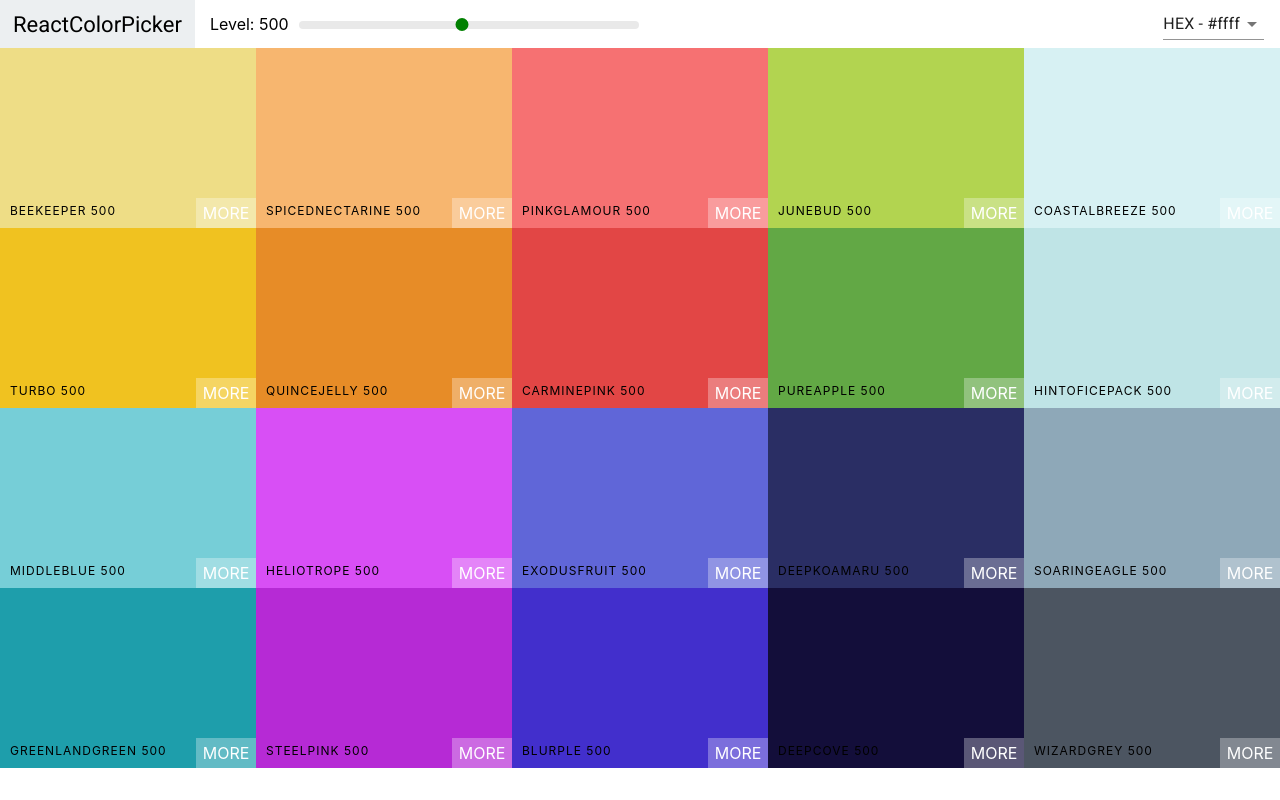
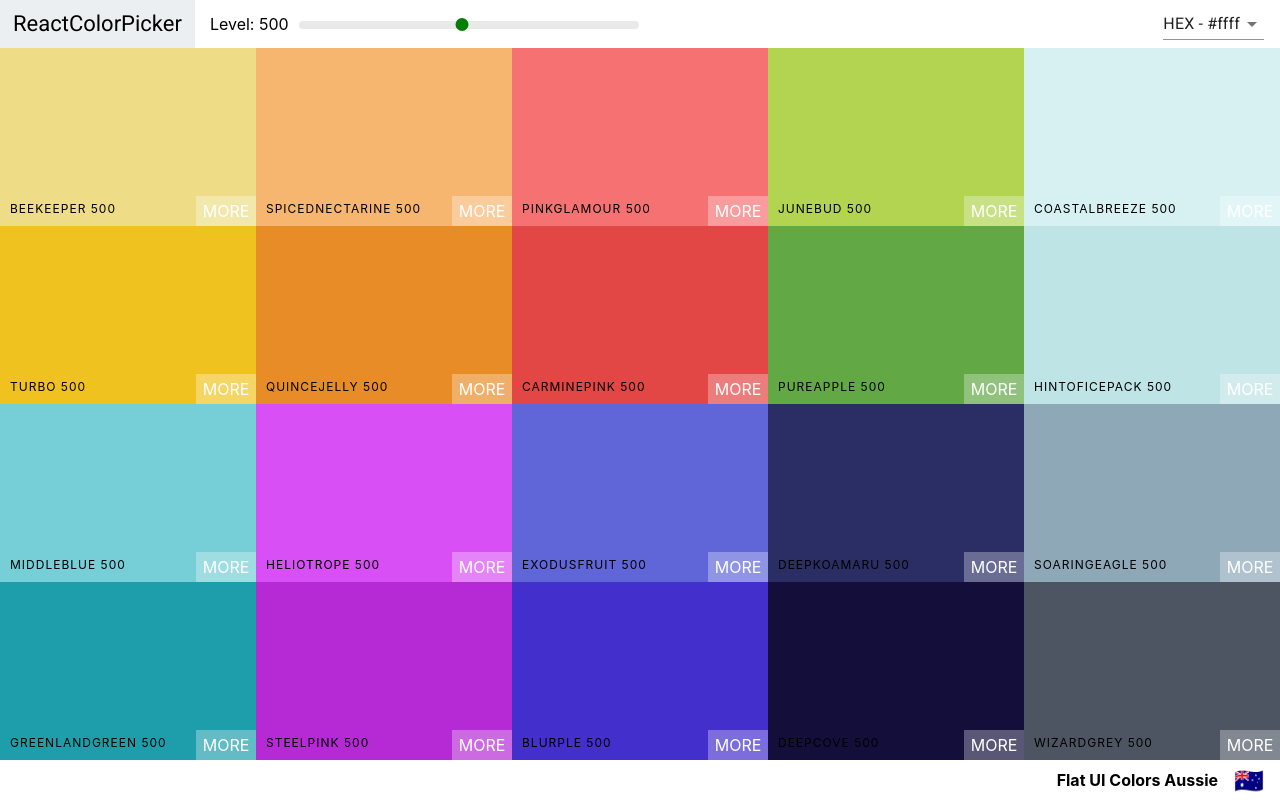
Before and after one commit to zsorosz/react-color-app, a React (Create React App) app: page / in a window 1280 px wide. Built offline with nearby package versions, Linux system fonts and the light colour scheme.

Commit message:
add palette footer

```diff
--- a/src/Palette.css
+++ b/src/Palette.css
@@ -1,9 +1,25 @@
 .Palette {
     height: 100vh;
-    width: 100vw;
+    /* width: 100vw; */
+    display: flex;
+    flex-direction: column;
 }
 
 .Palette-colors {
     height: 90%;
     width: 100%;
 }
+
+.Palette-footer {
+    background-color: white;
+    height: 5vh;
+    display: flex;
+    align-items: center;
+    justify-content: flex-end;
+    font-weight: bold;
+}
+
+.emoji {
+    font-size: 1.5rem;
+    margin: 0 1rem;
+}
--- a/src/Palette.js
+++ b/src/Palette.js
@@ -17,10 +17,10 @@
         this.setState({ format: val })
     }
     render(){
-        const { colors } = this.props.palette;
+        const { colors, paletteName, emoji } = this.props.palette;
         const { level, format } = this.state;
         const colorBoxes = colors[level].map(color => (
-            <ColorBox background={color[format]} name={color.name} />
+            <ColorBox background={color[format]} name={color.name} key={color.id} />
         ));
         return(
             <div className="Palette">
@@ -28,7 +28,10 @@
                 <div className="Palette-colors">
                     {colorBoxes}
                 </div>
-                {/* footer */}
+                <footer className="Palette-footer">
+                    {paletteName}
+                    <span className="emoji">{emoji}</span>
+                </footer>
             </div>
         )
     }
```
